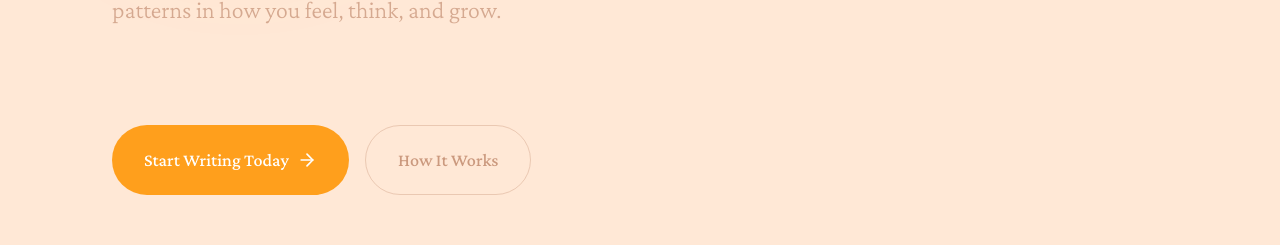
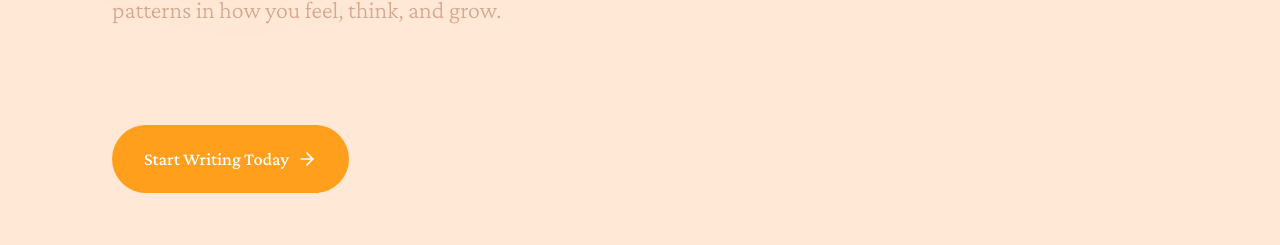
Before and after one commit to adit1110/Reflecta, a Next.js app in the folder reflecta/: page / in a window 1280 px wide. Shown: the part 798-1043 px from the top of the page. Built offline with nearby package versions, Linux system fonts and the light colour scheme; no server answers.

Commit message:
fix: removed how it works button

```diff
--- a/reflecta/app/page.tsx
+++ b/reflecta/app/page.tsx
@@ -133,14 +133,11 @@ export default function Home() {
         </div>
 
         {/* CTA - Animated from left */}
-        <div className={`flex flex-col sm:flex-row gap-4 mb-40 transition-all duration-1000 delay-700 ${isVisible ? 'opacity-100 translate-x-0' : 'opacity-0 -translate-x-12'}`}>
+        <div className={`flex justify-start mb-40 transition-all duration-1000 delay-700 ${isVisible ? 'opacity-100 translate-x-0' : 'opacity-0 -translate-x-12'}`}>
           <Link href="/write" className="group px-8 py-5 bg-[#FF9F1C] text-white rounded-full text-lg font-medium hover:bg-[#FFBF69] transition-all duration-300 hover:shadow-2xl hover:scale-105 flex items-center justify-center gap-2">
             Start Writing Today
             <ArrowRight className="w-5 h-5 group-hover:translate-x-1 transition-transform duration-300" strokeWidth={2} />
           </Link>
-          <button className="px-8 py-5 text-[#CB997E] border border-[#CB997E]/40 rounded-full text-lg font-medium hover:bg-[#CB997E]/10 hover:border-[#CB997E] transition-all duration-300">
-            How It Works
-          </button>
         </div>
 
         {/* Key Features - Cards with NO hover effects */}
```
